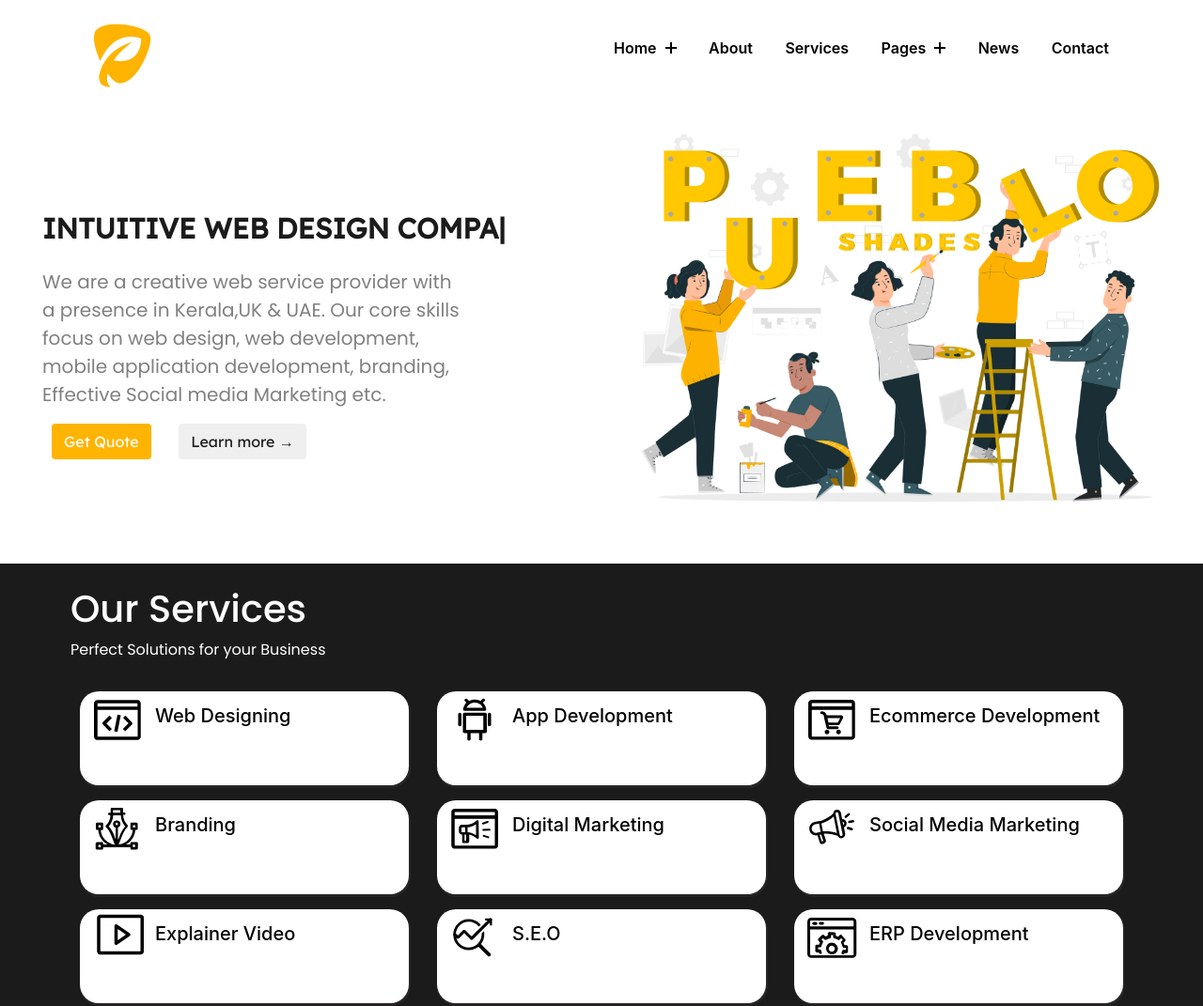
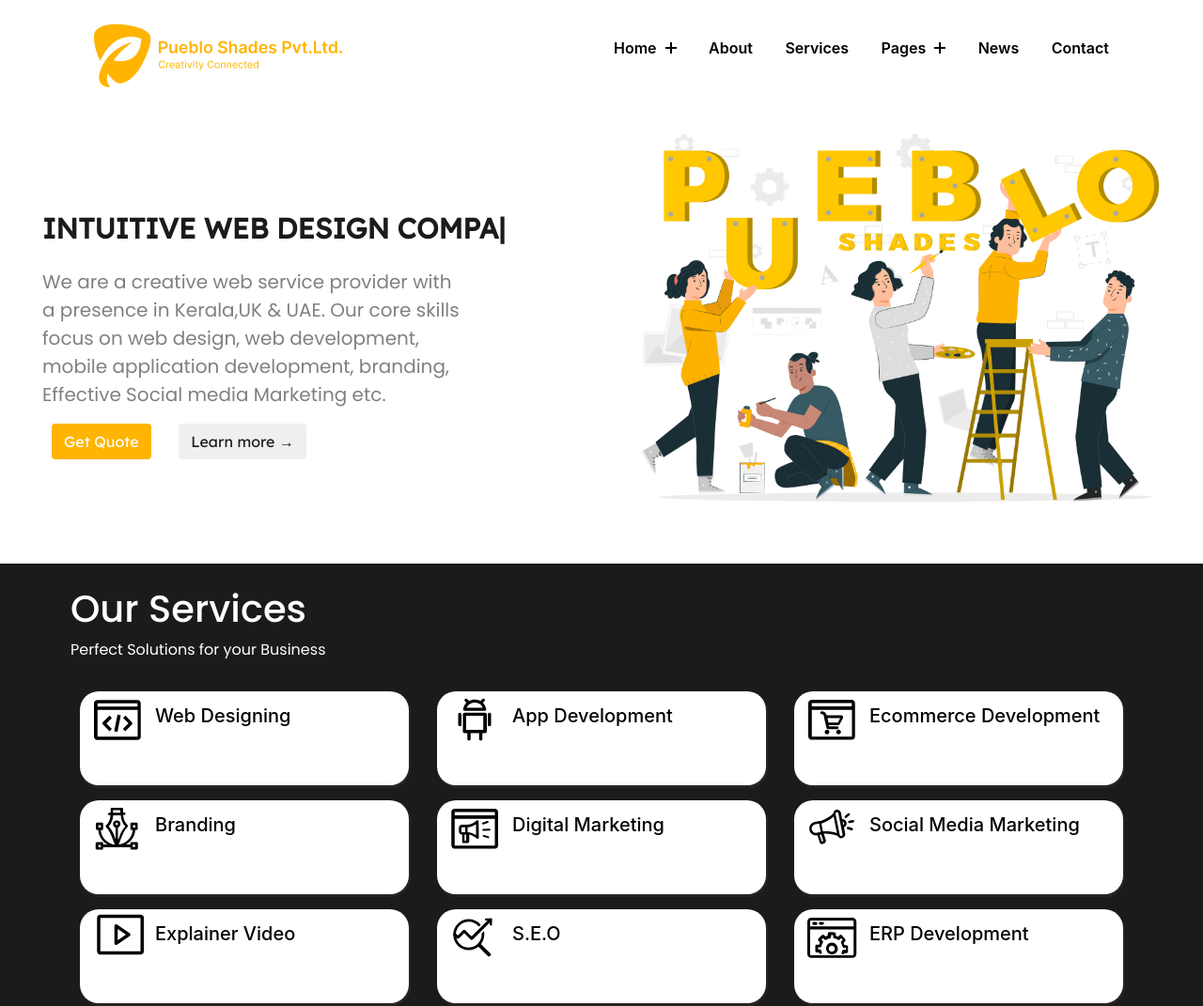
Before and after one commit to UsaidDev/puebloshades, a plain HTML site: page index.html in a window 1280 px wide. Shown: the top 1071 px of the page at 94% size. Drawn offline with nearby package versions, Linux system fonts and the light colour scheme.

Commit message:
Home Image added

```diff
--- a/index.html
+++ b/index.html
@@ -23,7 +23,7 @@
         <div class="container">
             <div class="header-main">
                 <div class="logo">
-                    <a href="#home-section"><img src="./Images/logo.png" alt="" class=""></a>
+                    <a href="#home-section"><img src="./Images/Home-logo.png" alt="" class=""></a>
                 </div>
                 <div class="open-nav-menu">
                     <span></span>
```
Also changed, not shown: Images/Home-logo.png (added).
